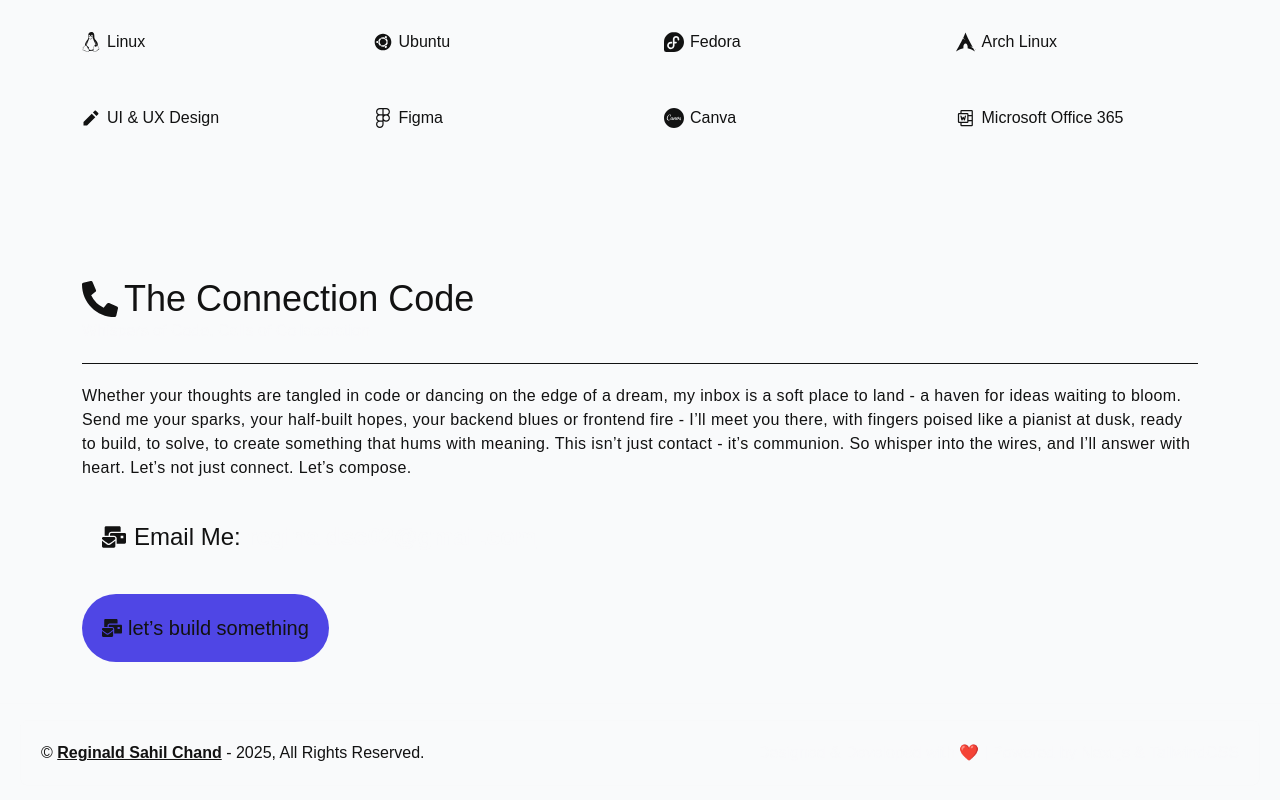
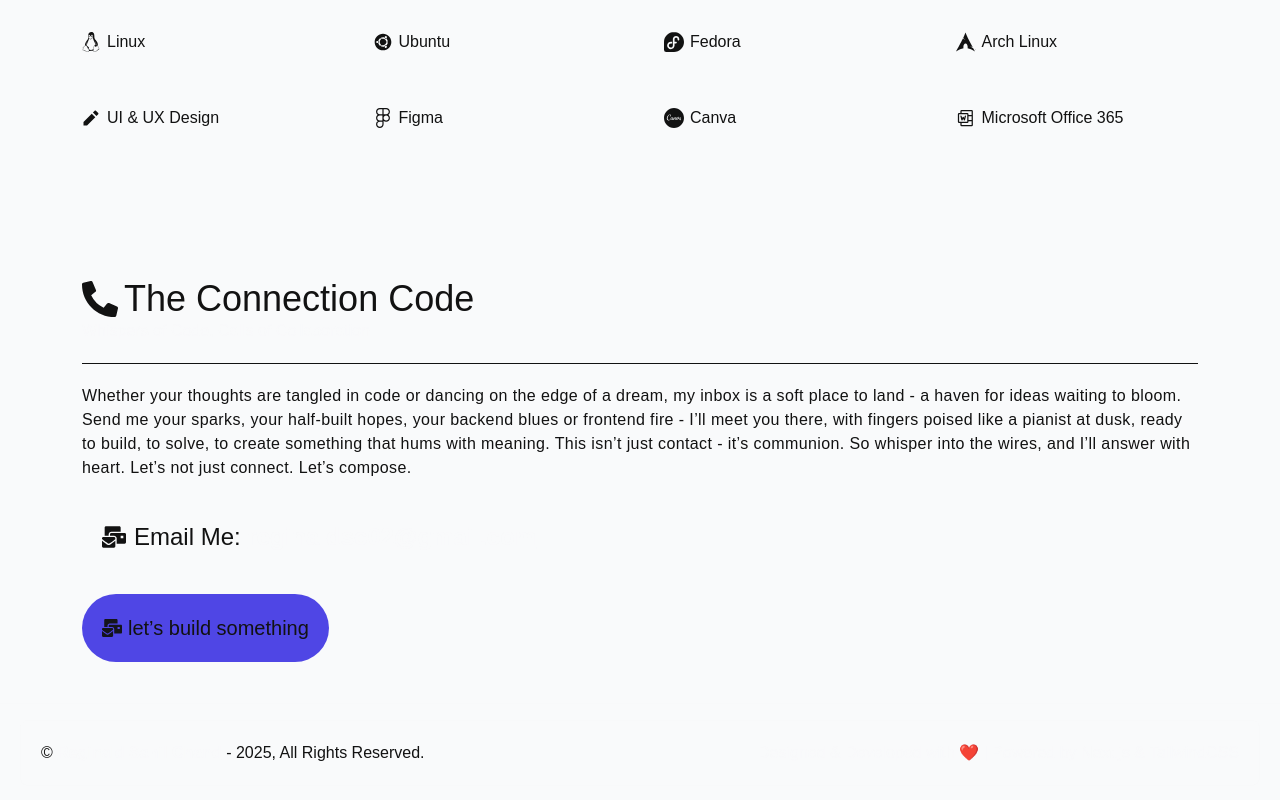
Before and after one commit to reginaldsc02/rsc-dev-portfolio, a Next.js app: page / in a window 1280 px wide. Shown: the part 2635-3435 px from the top of the page. Built offline with nearby package versions, Linux system fonts and the light colour scheme.

Commit message:
Update: Text Color

```diff
--- a/components/layout/Footer.tsx
+++ b/components/layout/Footer.tsx
@@ -10,7 +10,7 @@ export const Footer = () => {
             href={"https://github.com/reginaldsc02"}
             target="_blank"
             rel="noreferrer"
-            className="underline font-bold hover:text-primary transition-colors duration-200 ease-linear"
+            className="underline font-bold text-gray-50/50 hover:text-gray-50 transition-colors duration-200 ease-linear"
           >
             Reginald Sahil Chand
           </Link>{" "}
```
